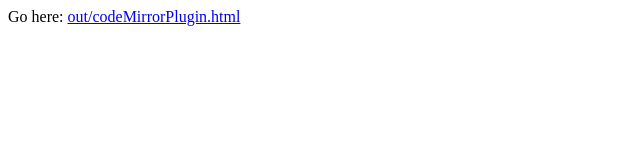
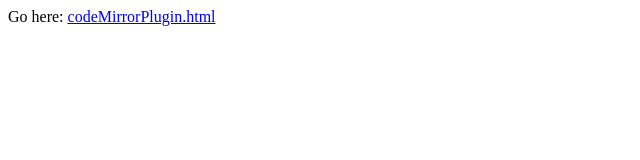
Before and after one commit to mamacdon/orion-codemirror, a plain HTML site: page index.html in a window 1280 px wide. Shown: the full height of the page, 0-640 px from the left. Drawn offline with Linux system fonts and the light colour scheme.

Commit message:
Update index.html to not ref the build output dir

```diff
--- a/index.html
+++ b/index.html
@@ -1,4 +1,4 @@
 <!DOCTYPE html>
 <html>
-  <body>Go here: <a href="out/codeMirrorPlugin.html">out/codeMirrorPlugin.html</a></body>
+  <body>Go here: <a href="codeMirrorPlugin.html">codeMirrorPlugin.html</a></body>
 </html>
```
